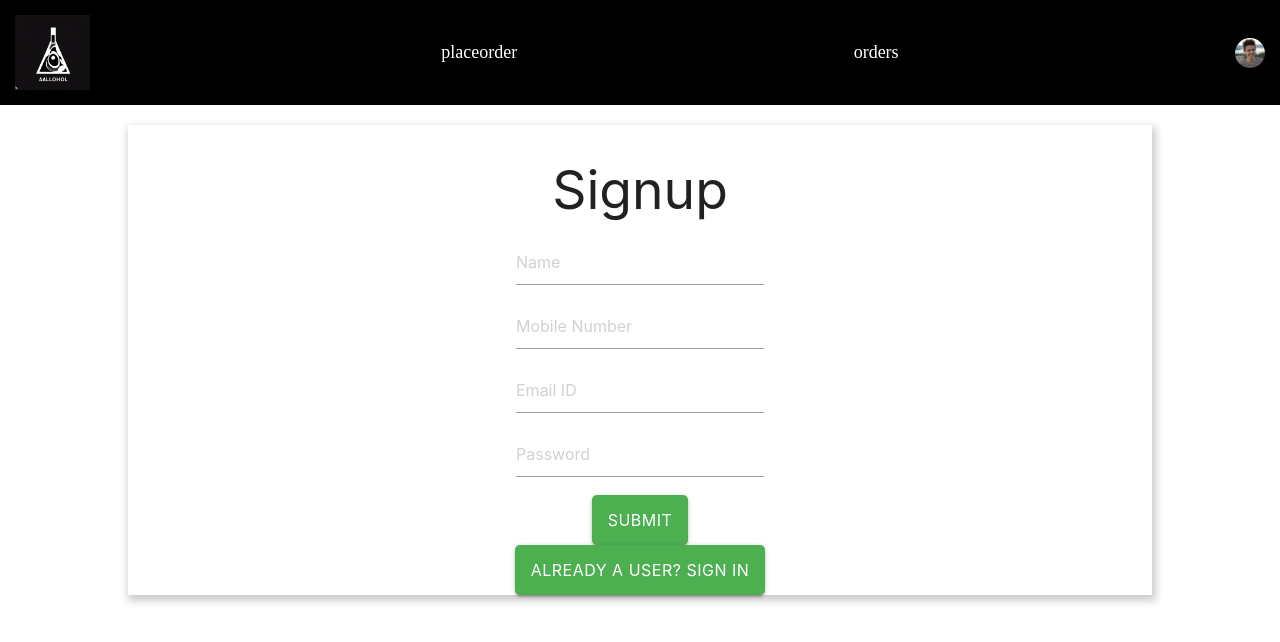
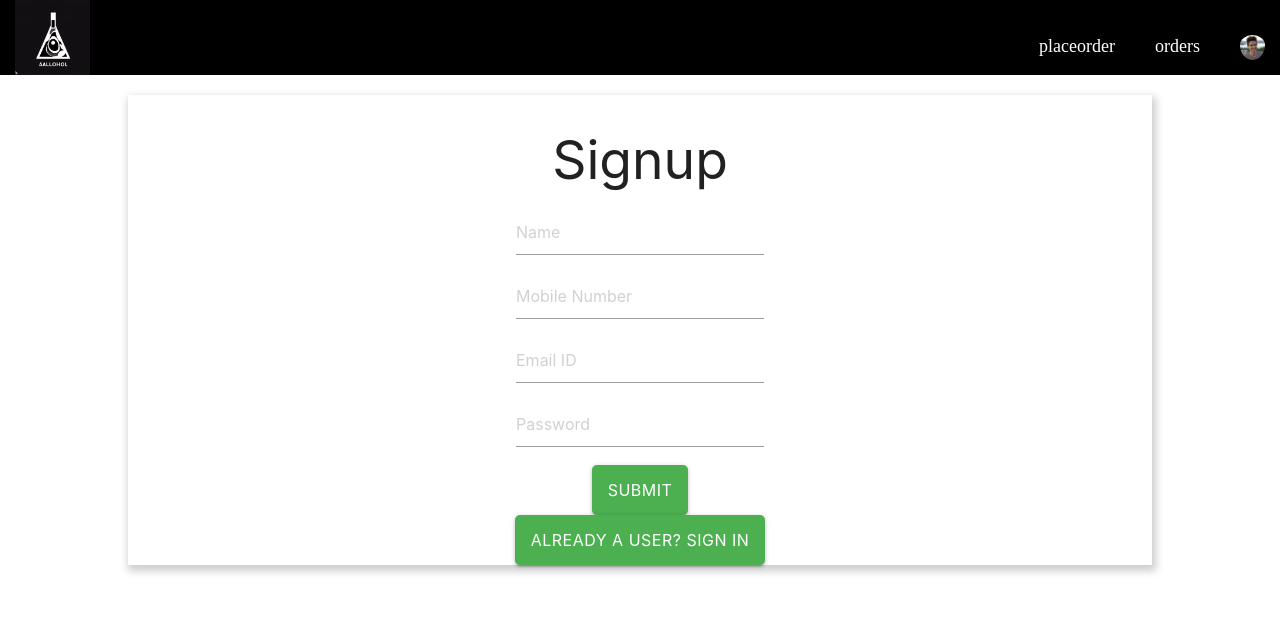
Before and after one commit to sachinkgp/dfe, a React (Create React App) app: page /signup in a window 1280 px wide. Shown: the top 642 px of the page. Built offline with nearby package versions, Linux system fonts and the light colour scheme.

Commit message:
improving UI 3

```diff
--- a/src/screens/header.css
+++ b/src/screens/header.css
@@ -6,12 +6,13 @@
     padding: 1rem;
     /* background-color: rgb(8, 151, 8); */
     background-color: black;
+    max-height: 75px;
 }
 
 .text{
     color:white;
     font-family: Mulish;
-    /* font-weight: 4000; */
+    font-weight: 6000;
     font-size:large;
 }
 
@@ -24,6 +25,10 @@
     height: 5rem;
     margin-right: 1rem;
 }
+.home-logo:hover{
+    color:blue;
+    cursor: grab;
+}
 
 .search-input {
     font-size: 1rem;
@@ -33,4 +38,33 @@
 .profile-photo {
     height: 2rem;
     border-radius: 50%;
+    padding-top: 5px;
 }
+.profile-photo:hover{
+    color:blue;
+    cursor: grab;
+}
+
+.placeorder{
+    padding-top: 3px;
+    padding-right: 40px;
+}
+
+.placeorder:hover {
+    color:blue;
+    cursor: grab;
+}
+.orders{
+    padding-top: 3px;
+    padding-right: 40px;
+}
+.orders:hover{
+    color:blue;
+    cursor: grab;
+}
+
+.headerbox{
+    display: flex;
+    align-self: flex-end;
+
+}
--- a/src/screens/header.js
+++ b/src/screens/header.js
@@ -21,9 +21,12 @@ function Header() {
                 <img src="/DarulaLogo.jpeg" alt="Home" className="home-logo" onClick={gotoplaceorder}/>
                 {/* <input type="search" placeholder="Search..." className="search-input" /> */}
             </div>
-            <div className="text" onClick={gotoplaceorder}>placeorder</div>
-            <div className="text" onClick={gotoorderspage}>orders</div>
-            <img src="/42.jpg" alt="Profile" className="profile-photo" onClick={gotomyprofile}/>
+            <div className='headerbox'>
+                <div className="text placeorder" onClick={gotoplaceorder}>placeorder</div>
+                <div className="text orders" onClick={gotoorderspage}>orders</div>
+                <img src="/42.jpg" alt="Profile" className="profile-photo" onClick={gotomyprofile}/>
+            </div>
+
         </header>
     );
 }
--- a/src/screens/orderpage.js
+++ b/src/screens/orderpage.js
@@ -52,31 +52,25 @@ const Orderpage = ()=>{
                     <br />
                     {/* Ordered By : {order.ordered_by} */}
                     <br />
-                    {order.order_name[0]}? " ":
-                    <div className="indiitems">
+                       <div className={order.order_quantity[0]==0?"hideitem":"indiitems"}>
                         {order.order_name[0]}:
                         {order.order_quantity[0]}
                     </div>
                     <br />
-                    <div className="indiitems">
-                        {order.order_name[0]}:
-                        {order.order_quantity[0]}
-                    </div>
-
-                        <br />
-                    <div className="indiitems">
+                    <br />
+                    <div className={order.order_quantity[1]==0?"hideitem":"indiitems"}>
                         {order.order_name[1]}:
                         {order.order_quantity[1]}
                     </div>
 
                         <br />
-                        <div className="indiitems">
+                        <div className={order.order_quantity[2]==0?"hideitem":"indiitems"}>
                         {order.order_name[2]}:
                         {order.order_quantity[2]}
 
                         </div>
                         <br />
-                        <div className="indiitems">
+                        <div className={order.order_quantity[3]==0?"hideitem":"indiitems"}>
                         {order.order_name[3]}:
                         {order.order_quantity[3]}
 
@@ -84,25 +78,25 @@ const Orderpage = ()=>{
 
                         <br />
 
-                        <div className="indiitems">
+                        <div className={order.order_quantity[4]==0?"hideitem":"indiitems"}>
                         {order.order_name[4]}:
                         {order.order_quantity[4]}
                         </div>
 
                         <br />
-                        <div>
+                        <div className={order.order_quantity[5]==0?"hideitem":"indiitems"}>
                         {order.order_name[5]}:
                         {order.order_quantity[5]}
                         </div>
 
                         <br />
-                        <button onClick={()=>{deletethisorder(order._id)}}>
+                        <button className="btn" onClick={()=>{deletethisorder(order._id)}}>
                             Delete Order
                         </button>
                         <div>
 
                         </div>
-                        <button onClick={()=>{fullfillorder(order._id)}}>
+                        <button className="btn" onClick={()=>{fullfillorder(order._id)}} style={{margin:"4px"}}>
                             fullfill Order
                         </button>
                 </div>
--- a/src/screens/orderspage.css
+++ b/src/screens/orderspage.css
@@ -11,8 +11,12 @@
     display: flex;
     flex-direction: column;
     justify-content: center;
+    box-shadow: 0 8px 16px 0 rgba(0,0,0,0.2);
 }
 
 .indiitem{
     padding-top: 5px;
 }
+.hideitem{
+    display: none;
+}
--- a/src/screens/profile.js
+++ b/src/screens/profile.js
@@ -133,6 +133,7 @@ const Profilepage = ()=>{
                 userdeadorder.map(order =>(
                 <div key={order._id} className="allitems">
                     Order ID: {order._id}
+                    <p></p>
                     Order status:{order.order_status}
                     <br />
                     <div className={order.order_quantity[0]?"indiitems":"hideit"}>
@@ -189,6 +190,7 @@ const Profilepage = ()=>{
                 userfullfilleddorder.map(order =>(
                 <div key={order._id} className="allitems">
                     Order ID: {order._id}
+                    <p></p>
                     Order status:{order.order_status}
                     <br />
                     <div className={order.order_quantity[0]?"indiitems":"hideit"}>
--- a/src/screens/signup.js
+++ b/src/screens/signup.js
@@ -27,7 +27,7 @@ const Signup = () => {
         })
 
     })
-    M.toast({html: "fetched it bro",classes:"#c62828 red darken-3"})
+    M.toast({html: "Gand marao",classes:"#c62828 red darken-3"})
     // alert(`${name} ${email} ${password} ${mobile_number}`)
     navigate('/login')
   }
```
